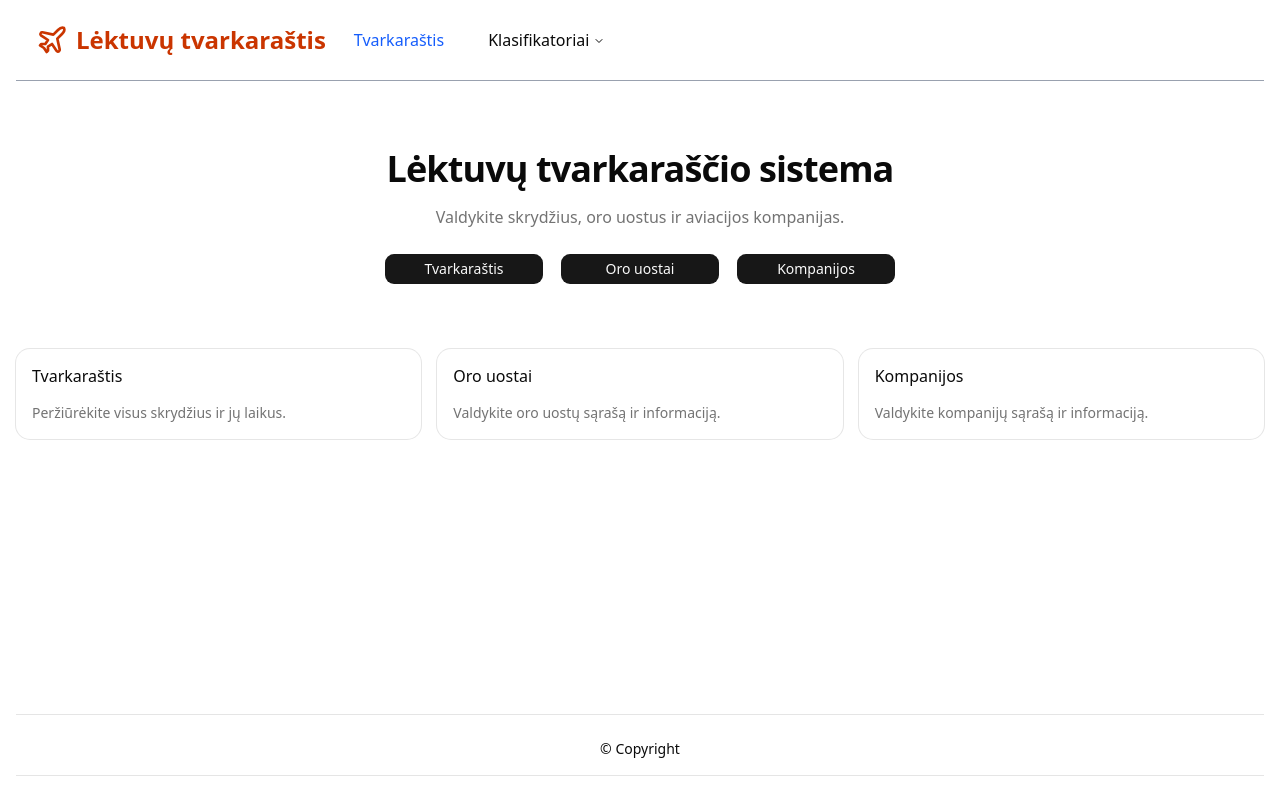
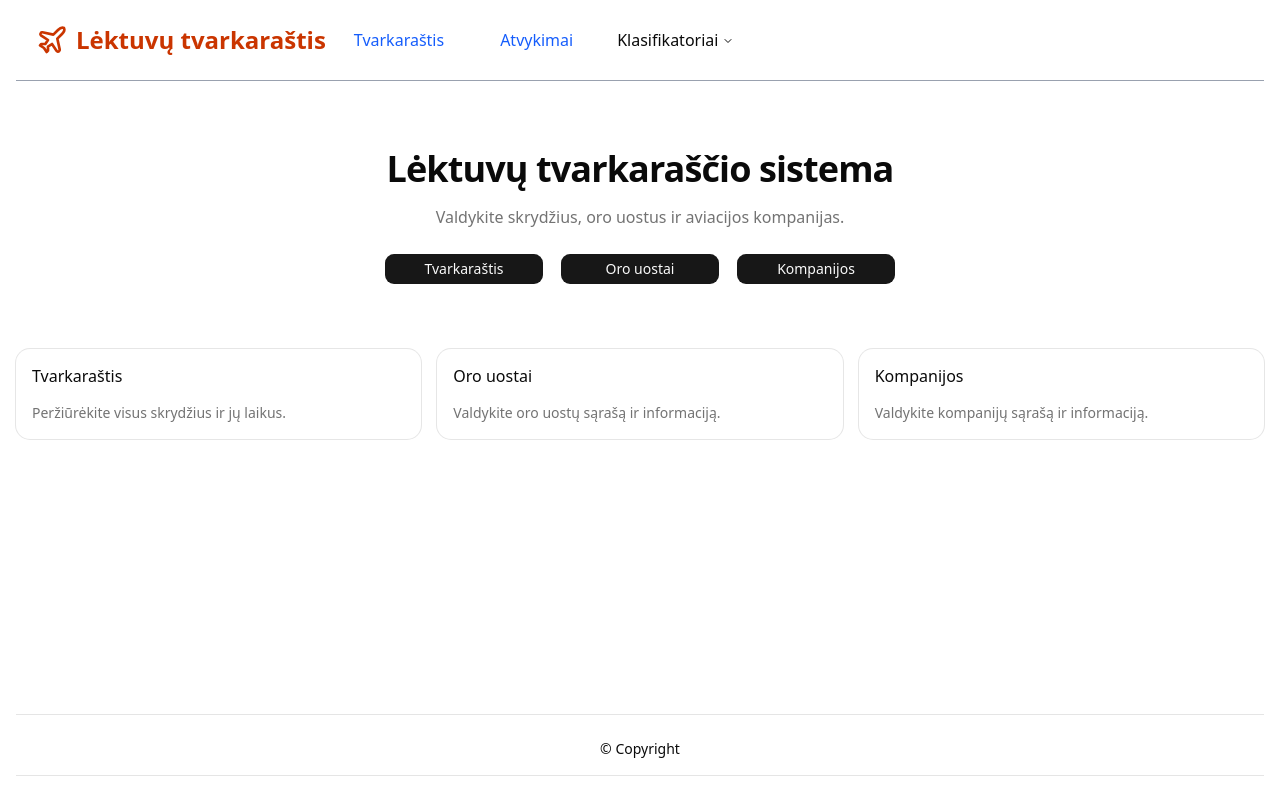
Before and after one commit to arnasnav/flight-schedule, a Next.js app: page / in a window 1280 px wide. Shown: the top 796 px of the page. Built offline with nearby package versions, Linux system fonts and the light colour scheme.

Commit message:
feat: add arrivals page in navbar

```diff
--- a/components/header.tsx
+++ b/components/header.tsx
@@ -5,6 +5,10 @@ const menu: INav[] = [
   {
     title: "Tvarkaraštis",
     slug: "/schedule",
+  },
+  {
+    title: "Atvykimai",
+    slug: "/arrivals",
   },
   {
     title: "Klasifikatoriai",
```
